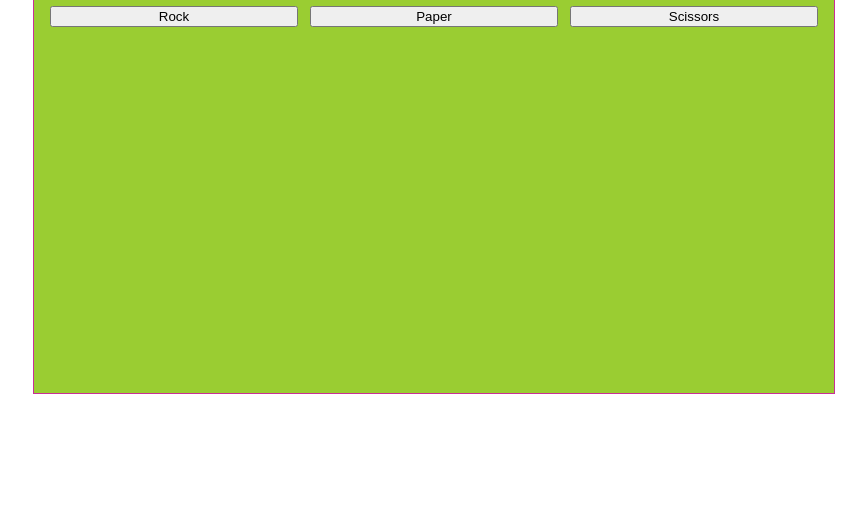
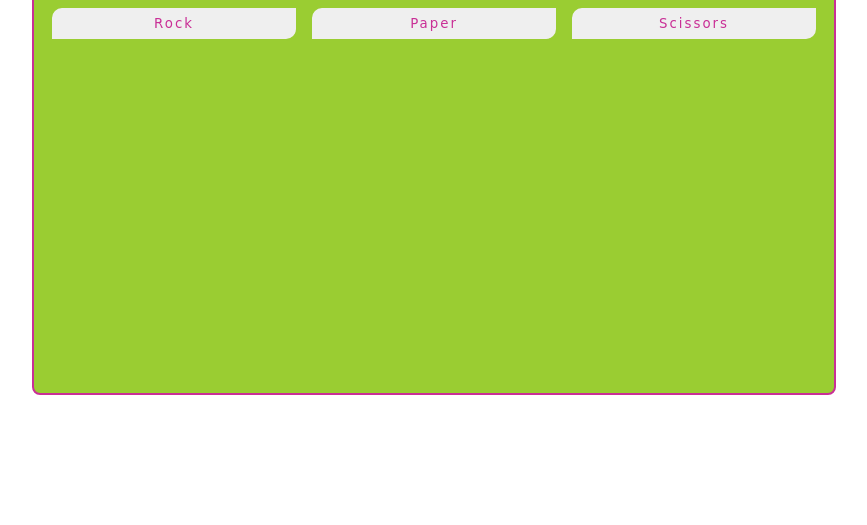
Before and after one commit to c0d3g0d/rock-paper-scissors, a plain HTML site: page index.html in a window 1280 px wide. Shown: the part 291-816 px from the top of the page, without its empty margins (214-1081 px from the left). Drawn offline with Linux system fonts and the light colour scheme.

Commit message:
Style buttons

```diff
--- a/styles.css
+++ b/styles.css
@@ -13,11 +13,13 @@ body {
     width: 60%;
     height: 65%;
     padding: 16px;
-    border: 1px solid rgb(201, 47, 150);
+    border: 2px double rgb(201, 47, 150);
     display: flex;
     flex-direction: column;
     background-color: yellowgreen;
     color: rgb(201, 47, 150);
+    letter-spacing: 2px;;
+    border-radius: 8px;
 }
 
 .score{
@@ -31,7 +33,22 @@ body {
     flex-direction: column;
 
 }
-
+button {
+    padding-top: 8px;
+    padding-bottom: 8px;
+    border: 2px solid yellowgreen;
+    color: inherit;
+    font-family: inherit;
+    letter-spacing: inherit;
+    border-top-left-radius: 12px;
+    border-bottom-right-radius: 12px;
+}
+button:hover{
+    border: 2px solid white;
+}
+button.play-again-btn{
+    border-radius: 8px;
+}
 .buttons{
     display: flex;
     gap: 12px;
@@ -44,3 +61,8 @@ body {
     display: flex;
     flex-direction: column;
 }
+.result p{
+    font-size: 32px;
+    font-weight: bold;
+    color: navy;
+}
```
